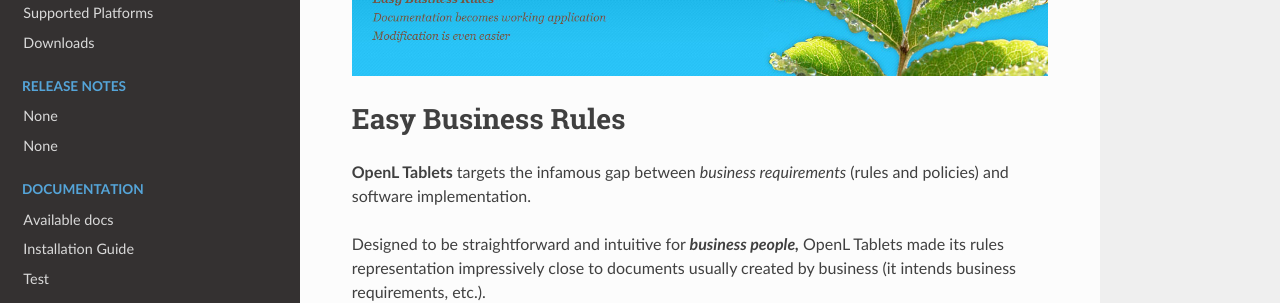
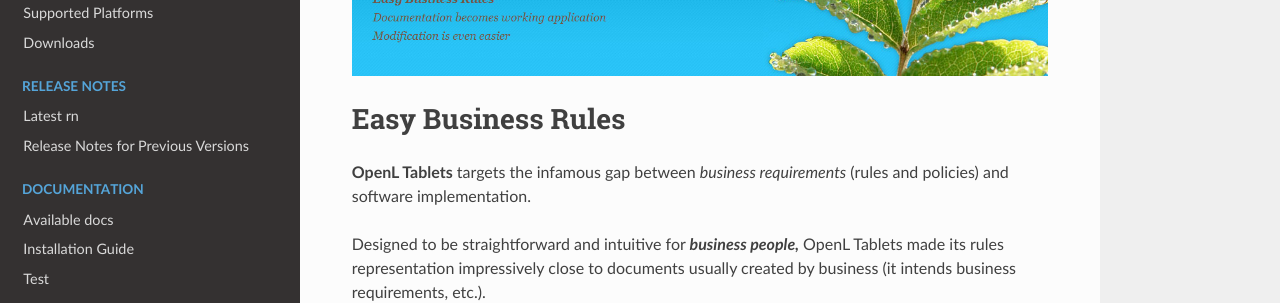
Before and after one commit to WWmonster/MarkdownTest, an MkDocs documentation site: the page built from docs/index.md, in a window 1280 px wide. Shown: the part 227-530 px from the top of the page. Built offline with MkDocs 1.6.1, drawn with Linux system fonts in a browser that asks for light colours; nearby versions of some CDN libraries.

Commit message:
Update mkdocs.yml

```diff
--- a/mkdocs.yml
+++ b/mkdocs.yml
@@ -8,8 +8,8 @@ nav:
     - Supported Platforms: platforms.md
     - Downloads: downloads.md
     - Release Notes:
-        - releasenotes/latestrns.md
-        - releasenotes/allreleasenotes.md
+        - releasenotes/latest_rn.md
+        - releasenotes/all_rn.md
     - Documentation:
         - Available docs: documentation.md
         - Installation Guide: installationguide.md
```
